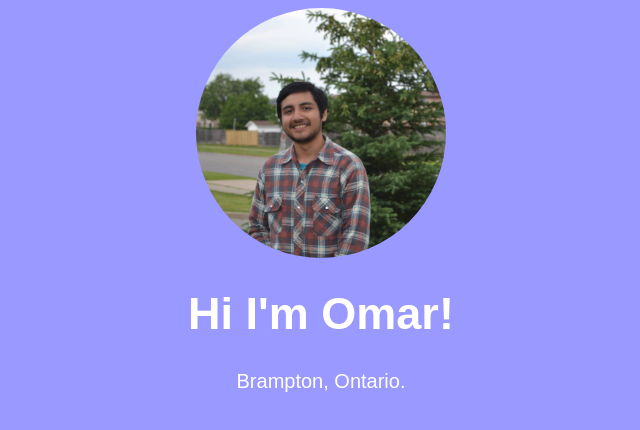
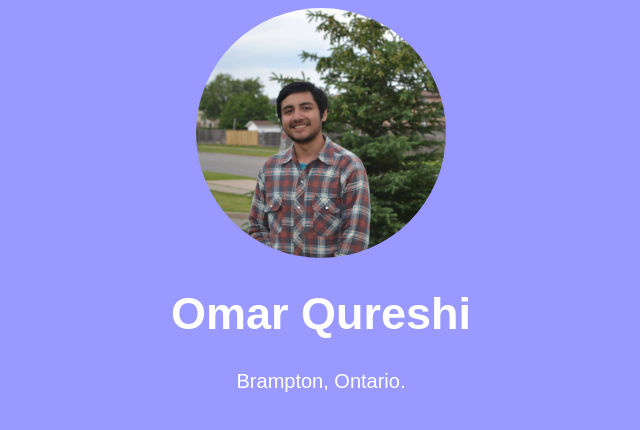
Before and after one commit to nguyenbrian/qureshiomar.github.io, a plain HTML site: page index.html in a window 1280 px wide. Shown: the whole page, without its empty margins (319-959 px from the left). Drawn offline with Linux system fonts and the light colour scheme.

Commit message:
changed h1

```diff
--- a/index.html
+++ b/index.html
@@ -6,7 +6,7 @@
     <div>
         <img id="pp" src="picture%20of%20me.jpg" />
     </div>
-    <h1>Hi I'm Omar!</h1>
+    <h1>Omar Qureshi</h1>
     <p>Brampton, Ontario.</p>
 </body>
 </html>
```
Also changed, not shown: the real me.jpg (deleted).
